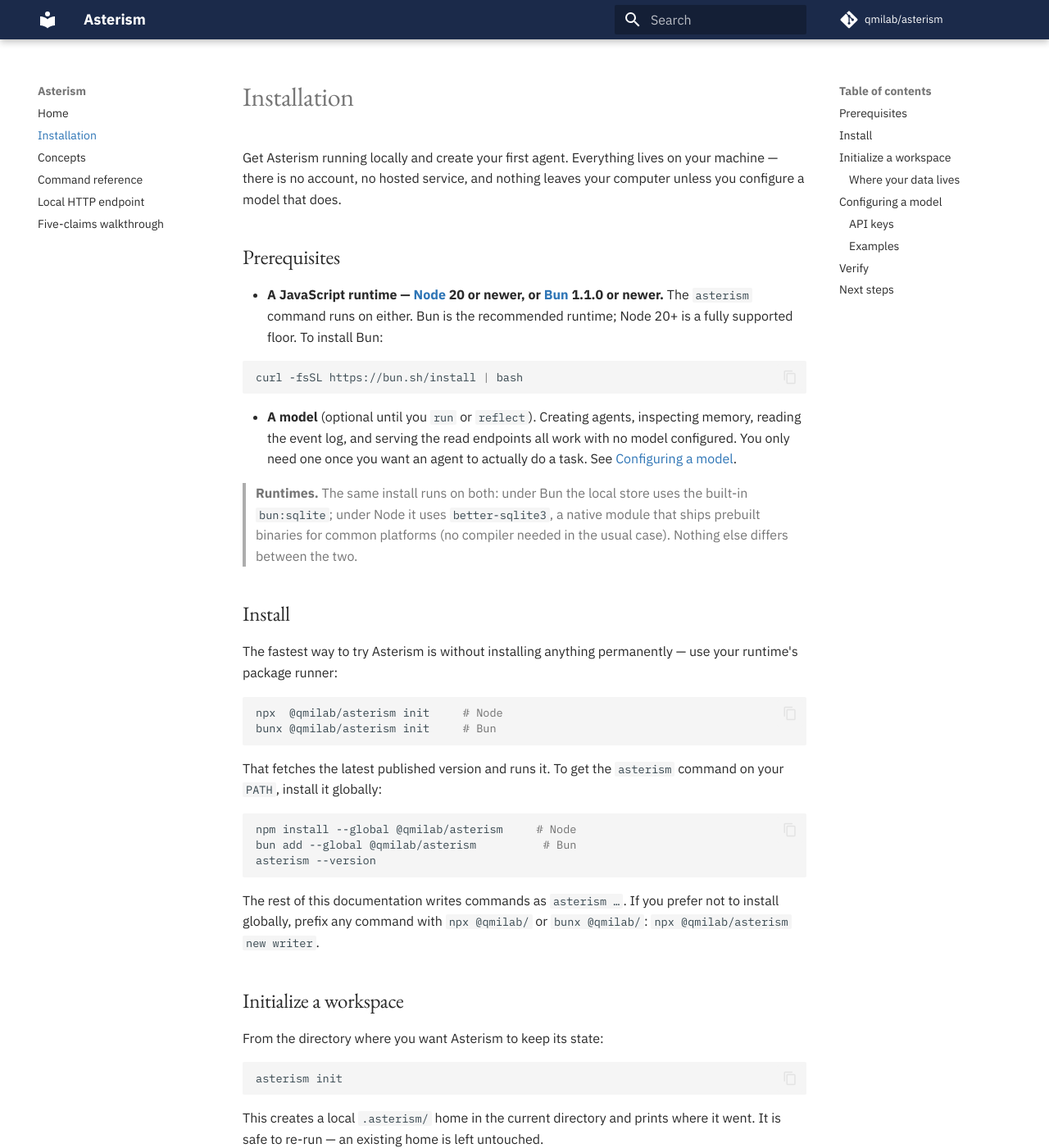
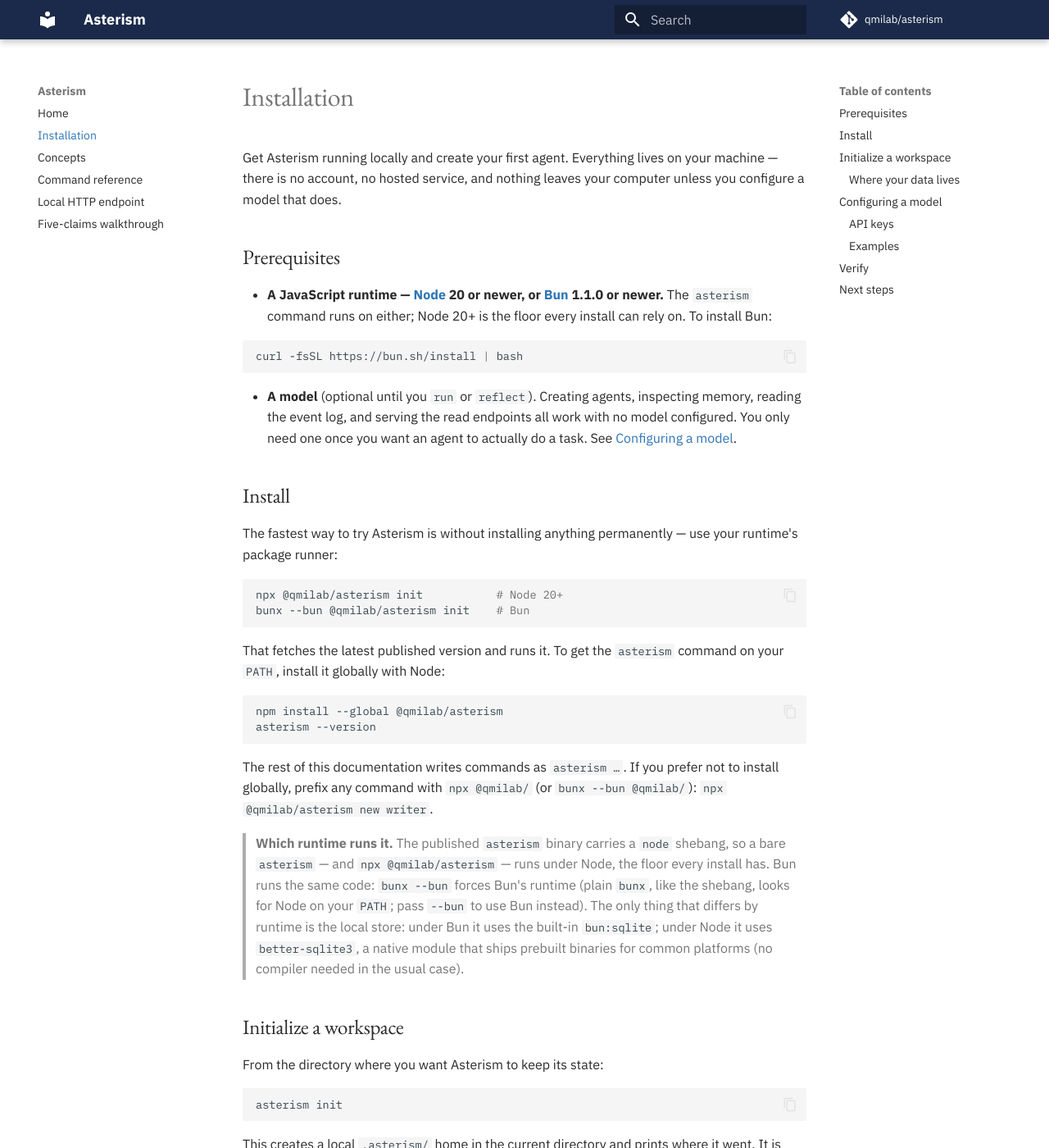
Before and after one commit to qmilab/asterism, an MkDocs documentation site: the page built from docs/installation.md, in a window 1280 px wide and 1400 px high. Shown: the whole window at 82% size. Built offline with MkDocs 1.6.1 and Material for MkDocs 9.7.7, drawn with Linux system fonts in a browser that asks for light colours; comment, search, counter and statistics services are not loaded.

Commit message:
docs: align runtime instructions with the node-shebang bin (PR #31 review)
The bin uses a `node` shebang (correct: a `bun` shebang would break the
larger npx/Node + Windows audience). But bare `bunx`/`bun run` and Bun's
global shim all honor the shebang, so on a Bun-only machine with no Node
the advertised `bunx @qmilab/asterism` / `bun add -g` paths failed before
any JS ran. Keep the shebang; make the docs and claims match the
mechanism:

- installation.md, README.md, packages/cli/README.md: Bun invocations now
  use `bunx --bun` (forces Bun's runtime); Node leads with npx/npm. Added
  a "which runtime runs it" note explaining the node shebang and --bun.
- packages/cli/README.md: "Requires Bun 1.1+" -> "Node 20+ or Bun 1.1+".
- bin.ts comment corrected (bare bunx/bun run follow the shebang -> Node;
  --bun or `bun file` forces Bun).

No code/logic change; build green, shebang stays `#!/usr/bin/env node`.

Co-Authored-By: Claude Opus 4.8 <noreply@anthropic.com>

````diff
--- a/docs/installation.md
+++ b/docs/installation.md
@@ -7,9 +7,8 @@ computer unless you configure a model that does.
 ## Prerequisites
 
 - **A JavaScript runtime — [Node](https://nodejs.org) 20 or newer, or
-  [Bun](https://bun.sh) 1.1.0 or newer.** The `asterism` command runs on either.
-  Bun is the recommended runtime; Node 20+ is a fully supported floor. To install
-  Bun:
+  [Bun](https://bun.sh) 1.1.0 or newer.** The `asterism` command runs on either;
+  Node 20+ is the floor every install can rely on. To install Bun:
 
   ```bash
   curl -fsSL https://bun.sh/install | bash
@@ -20,33 +19,36 @@ computer unless you configure a model that does.
   work with no model configured. You only need one once you want an agent to
   actually do a task. See [Configuring a model](#configuring-a-model).
 
-> **Runtimes.** The same install runs on both: under Bun the local store uses the
-> built-in `bun:sqlite`; under Node it uses `better-sqlite3`, a native module that
-> ships prebuilt binaries for common platforms (no compiler needed in the usual
-> case). Nothing else differs between the two.
-
 ## Install
 
 The fastest way to try Asterism is without installing anything permanently — use
 your runtime's package runner:
 
 ```bash
-npx  @qmilab/asterism init     # Node
-bunx @qmilab/asterism init     # Bun
+npx @qmilab/asterism init           # Node 20+
+bunx --bun @qmilab/asterism init    # Bun
 ```
 
 That fetches the latest published version and runs it. To get the `asterism`
-command on your `PATH`, install it globally:
+command on your `PATH`, install it globally with Node:
 
 ```bash
-npm install --global @qmilab/asterism     # Node
-bun add --global @qmilab/asterism          # Bun
+npm install --global @qmilab/asterism
 asterism --version
 ```
 
 The rest of this documentation writes commands as `asterism …`. If you prefer not
-to install globally, prefix any command with `npx @qmilab/` or `bunx @qmilab/`:
-`npx @qmilab/asterism new writer`.
+to install globally, prefix any command with `npx @qmilab/` (or
+`bunx --bun @qmilab/`): `npx @qmilab/asterism new writer`.
+
+> **Which runtime runs it.** The published `asterism` binary carries a `node`
+> shebang, so a bare `asterism` — and `npx @qmilab/asterism` — runs under Node,
+> the floor every install has. Bun runs the same code: `bunx --bun` forces Bun's
+> runtime (plain `bunx`, like the shebang, looks for Node on your `PATH`; pass
+> `--bun` to use Bun instead). The only thing that differs by runtime is the local
+> store: under Bun it uses the built-in `bun:sqlite`; under Node it uses
+> `better-sqlite3`, a native module that ships prebuilt binaries for common
+> platforms (no compiler needed in the usual case).
 
 ## Initialize a workspace
 
````
Also changed, not shown: README.md (+1 -1 lines), packages/cli/README.md (+4 -2 lines), 1 other file.
